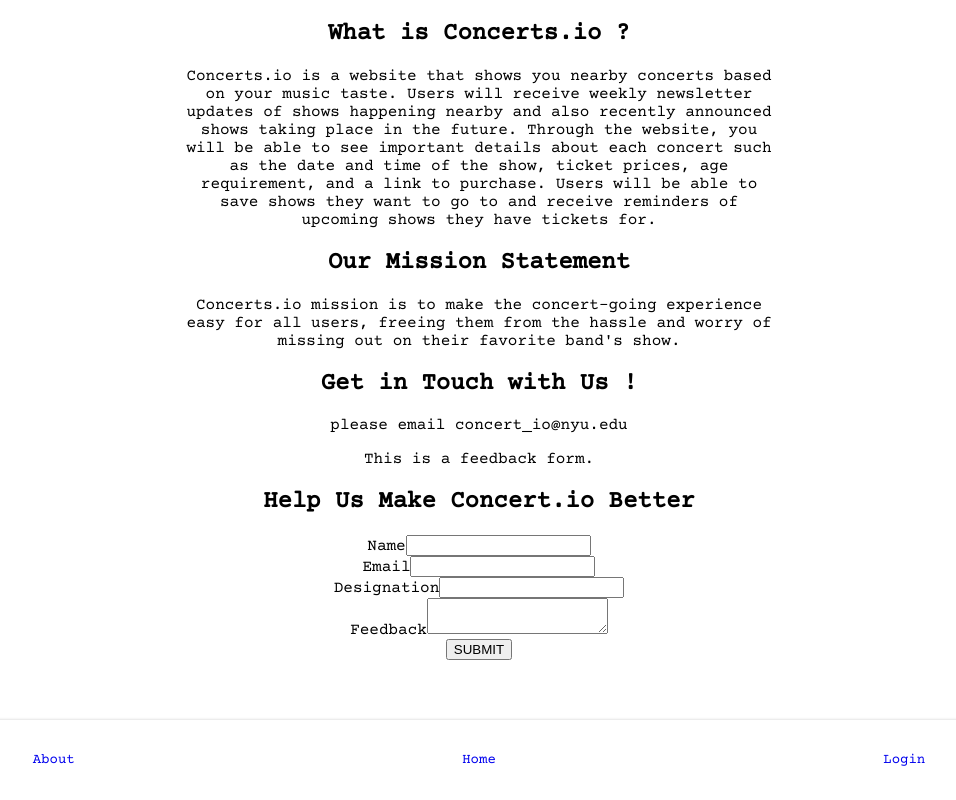
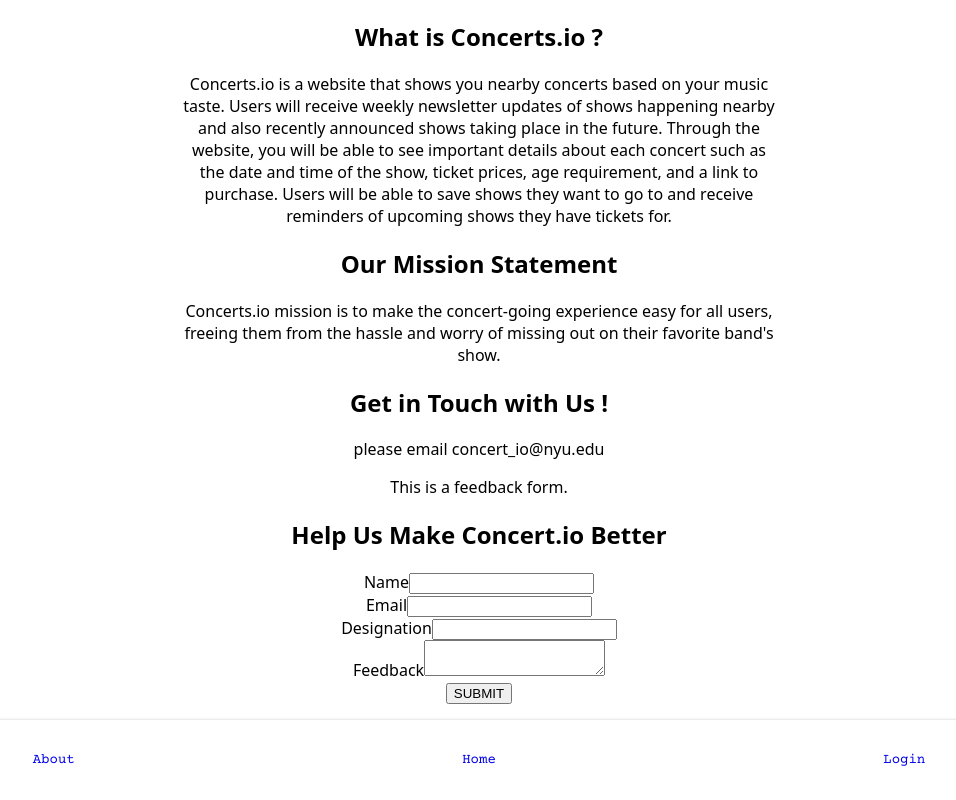
Before and after one commit to agiledev-students-spring2023/final-project-concerts-io, a React (Create React App) app in the folder front-end/: page /about in a window 1280 px wide. Shown: the whole page, without its empty margins (161-1117 px from the left). Built offline with nearby package versions, Linux system fonts and the light colour scheme.

Commit message:
added back courier prime"

```diff
--- a/front-end/src/pages/About.css
+++ b/front-end/src/pages/About.css
@@ -2,7 +2,7 @@
   max-width: 600px;
   margin: auto;
   display: block;
-  font-family: 'Courier Prime', system-ui, -apple-system, BlinkMacSystemFont, 'Segoe UI', Roboto, Oxygen, Ubuntu,
+  font-family: system-ui, -apple-system, BlinkMacSystemFont, 'Segoe UI', Roboto, Oxygen, Ubuntu,
     Cantarell, 'Open Sans', 'Helvetica Neue', sans-serif;
   box-sizing: border-box;
   white-space: normal;
--- a/front-end/src/pages/Concert.css
+++ b/front-end/src/pages/Concert.css
@@ -2,7 +2,7 @@
   display: flex;
   flex-direction: column;
   text-align: center;
-  font-family: system-ui, -apple-system, BlinkMacSystemFont, 'Segoe UI', Roboto, Oxygen, Ubuntu,
+  font-family: 'Courier Prime', system-ui, -apple-system, BlinkMacSystemFont, 'Segoe UI', Roboto, Oxygen, Ubuntu,
     Cantarell, 'Open Sans', 'Helvetica Neue', sans-serif;
   white-space: normal;
 }
```
